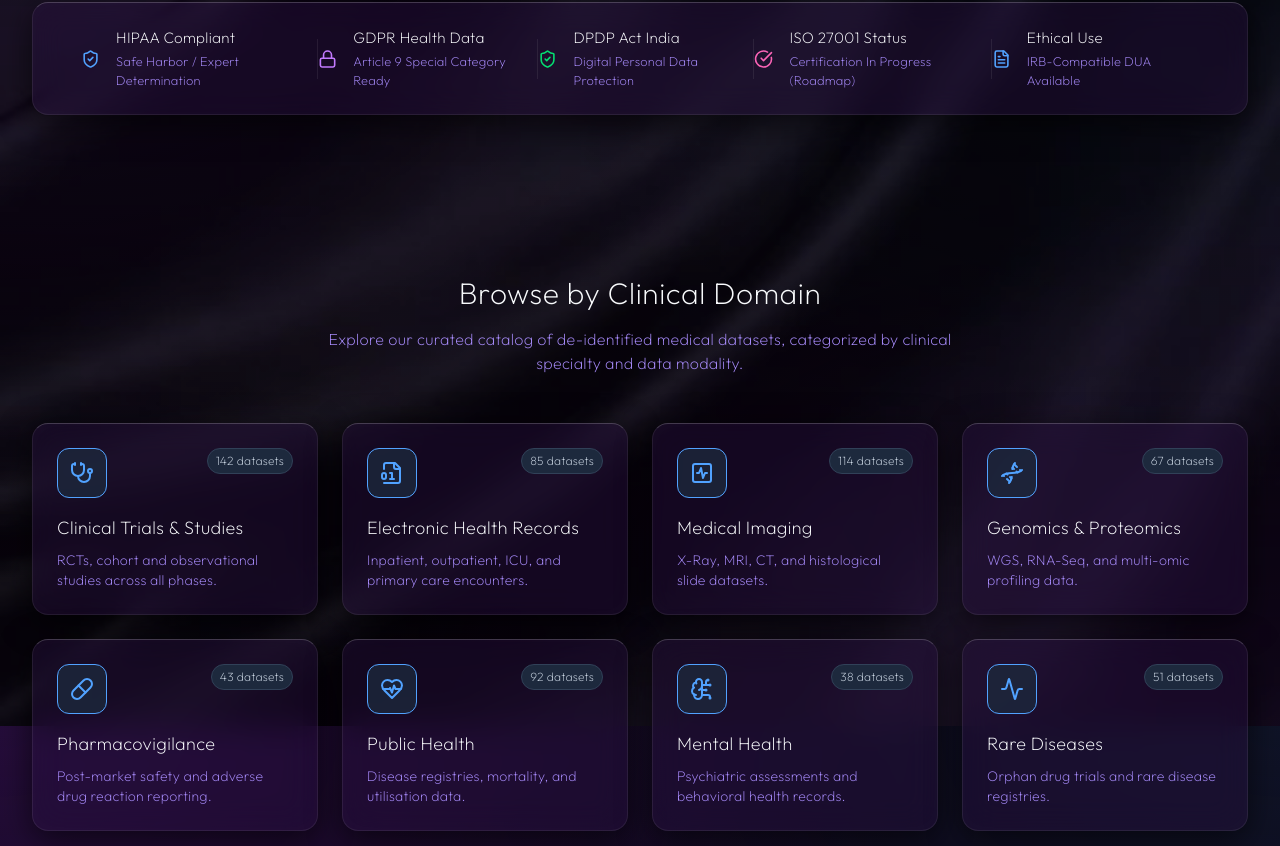
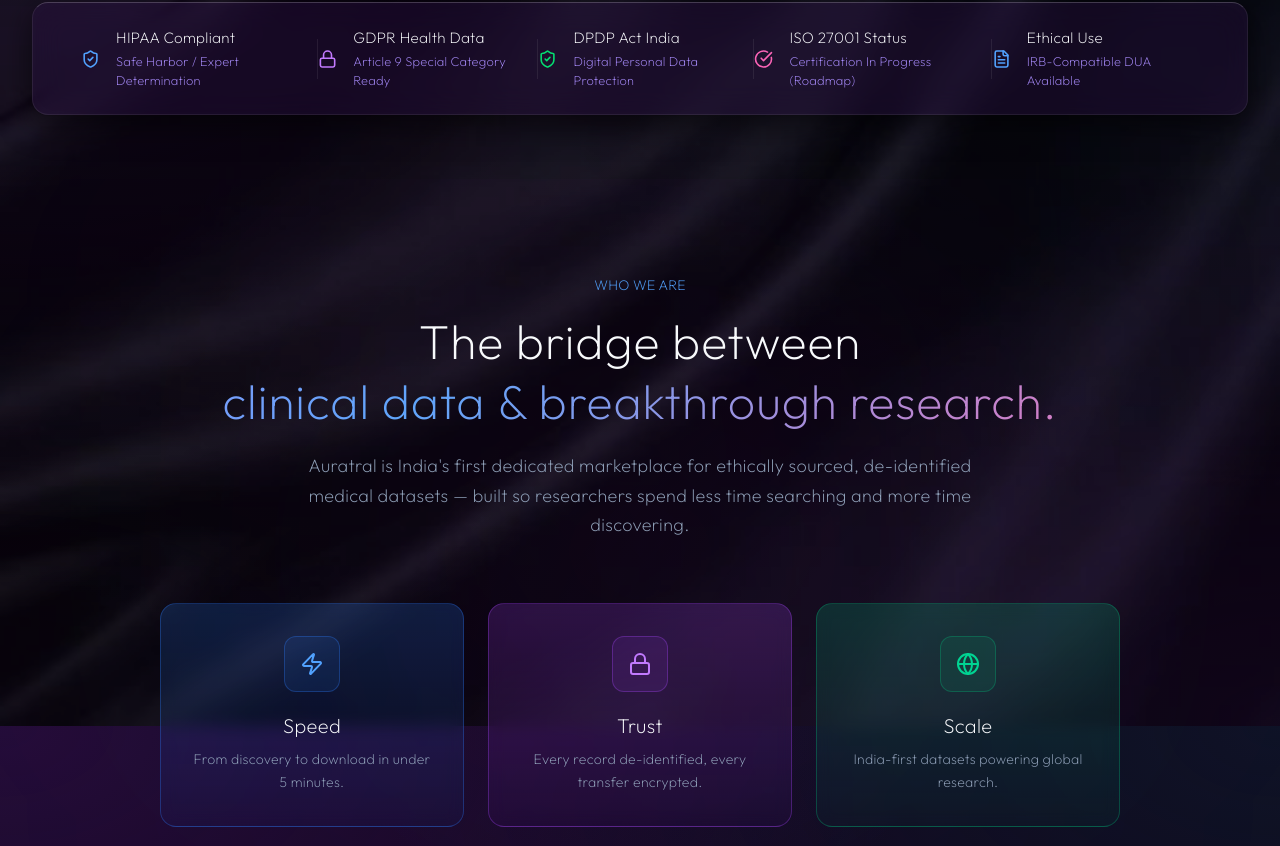
Before and after one commit to christopherjeremy/Auratral_MVP, a React (Vite) app: page /#/ in a window 1280 px wide. Shown: the part 874-1720 px from the top of the page. Built offline with nearby package versions, Linux system fonts and the light colour scheme; no server answers; the database is empty.

Commit message:
feat: add crisp About section to home page with smooth-scroll footer link

```diff
--- /dev/null
+++ b/src/components/Home/About.jsx
@@ -0,0 +1,100 @@
+import React from 'react';
+import { motion } from 'framer-motion';
+import { Zap, Globe, Lock } from 'lucide-react';
+
+const About = () => {
+    const pillars = [
+        {
+            icon: Zap,
+            title: 'Speed',
+            desc: 'From discovery to download in under 5 minutes.',
+            color: 'blue',
+        },
+        {
+            icon: Lock,
+            title: 'Trust',
+            desc: 'Every record de-identified, every transfer encrypted.',
+            color: 'purple',
+        },
+        {
+            icon: Globe,
+            title: 'Scale',
+            desc: 'India-first datasets powering global research.',
+            color: 'emerald',
+        },
+    ];
+
+    const colors = {
+        blue: { bg: 'from-blue-500/20 to-blue-600/5', border: 'border-blue-500/30', icon: 'text-blue-400', glow: 'bg-blue-500/10', ring: 'group-hover:shadow-blue-500/20' },
+        purple: { bg: 'from-purple-500/20 to-purple-600/5', border: 'border-purple-500/30', icon: 'text-purple-400', glow: 'bg-purple-500/10', ring: 'group-hover:shadow-purple-500/20' },
+        emerald: { bg: 'from-emerald-500/20 to-emerald-600/5', border: 'border-emerald-500/30', icon: 'text-emerald-400', glow: 'bg-emerald-500/10', ring: 'group-hover:shadow-emerald-500/20' },
+    };
+
+    return (
+        <section id="about" className="relative py-24 overflow-hidden">
+            {/* Ambient glow */}
+            <div className="absolute top-1/2 left-1/2 -translate-x-1/2 -translate-y-1/2 w-[700px] h-[700px] bg-purple-500/5 rounded-full blur-[180px] pointer-events-none"></div>
+
+            <div className="container mx-auto px-8 max-w-5xl relative z-10">
+
+                {/* Headline */}
+                <motion.div
+                    initial={{ opacity: 0, y: 30 }}
+                    whileInView={{ opacity: 1, y: 0 }}
+                    viewport={{ once: true, amount: 0.4 }}
+                    transition={{ duration: 0.6, ease: 'easeOut' }}
+                    className="text-center mb-16"
+                >
+                    <p className="text-sm font-semibold uppercase tracking-[0.2em] text-blue-400 mb-4">Who we are</p>
+                    <h2 className="text-3xl md:text-5xl font-extrabold text-primary leading-tight mb-5">
+                        The bridge between <br className="hidden md:block" />
+                        <span className="text-gradient">clinical data & breakthrough research.</span>
+                    </h2>
+                    <p className="text-slate-400 text-lg max-w-2xl mx-auto leading-relaxed">
+                        Auratral is India's first dedicated marketplace for ethically sourced, de-identified medical datasets — built so researchers spend less time searching and more time discovering.
+                    </p>
+                </motion.div>
+
+                {/* Three pillars */}
+                <motion.div
+                    className="grid grid-cols-1 md:grid-cols-3 gap-6"
+                    initial="hidden"
+                    whileInView="visible"
+                    viewport={{ once: true, amount: 0.3 }}
+                    variants={{
+                        hidden: { opacity: 0 },
+                        visible: {
+                            opacity: 1,
+                            transition: { staggerChildren: 0.15 }
+                        }
+                    }}
+                >
+                    {pillars.map((p) => {
+                        const c = colors[p.color];
+                        const Icon = p.icon;
+                        return (
+                            <motion.div
+                                key={p.title}
+                                variants={{
+                                    hidden: { opacity: 0, y: 30, scale: 0.95 },
+                                    visible: { opacity: 1, y: 0, scale: 1, transition: { type: 'spring', stiffness: 80, damping: 14 } }
+                                }}
+                                className={`group relative bg-gradient-to-b ${c.bg} backdrop-blur-sm border ${c.border} rounded-2xl p-8 text-center hover:shadow-2xl ${c.ring} transition-all duration-500 cursor-default`}
+                            >
+                                {/* Icon circle */}
+                                <div className={`mx-auto w-14 h-14 rounded-xl ${c.glow} border ${c.border} flex items-center justify-center mb-5 group-hover:scale-110 transition-transform duration-300`}>
+                                    <Icon size={24} className={c.icon} />
+                                </div>
+                                <h3 className="text-xl font-bold text-primary mb-2">{p.title}</h3>
+                                <p className="text-sm text-slate-400 leading-relaxed">{p.desc}</p>
+                            </motion.div>
+                        );
+                    })}
+                </motion.div>
+
+            </div>
+        </section>
+    );
+};
+
+export default About;
--- a/src/components/Layout/Footer.jsx
+++ b/src/components/Layout/Footer.jsx
@@ -1,9 +1,28 @@
 import React from 'react';
-import { Link } from 'react-router-dom';
+import { Link, useNavigate, useLocation } from 'react-router-dom';
 import { ShieldCheck, Lock, Activity } from 'lucide-react';
 import './Footer.css';
 
 const Footer = () => {
+    const navigate = useNavigate();
+    const location = useLocation();
+
+    const handleAboutClick = (e) => {
+        e.preventDefault();
+        if (location.pathname === '/') {
+            // Already on home page — just scroll
+            const el = document.getElementById('about');
+            if (el) el.scrollIntoView({ behavior: 'smooth' });
+        } else {
+            // Navigate home, then scroll after render
+            navigate('/');
+            setTimeout(() => {
+                const el = document.getElementById('about');
+                if (el) el.scrollIntoView({ behavior: 'smooth' });
+            }, 300);
+        }
+    };
+
     return (
         <footer className="footer border-t border-glass-border">
             <div className="container mx-auto px-8 max-w-7xl py-8">
@@ -24,7 +43,7 @@ const Footer = () => {
                         <Link to="/gallery" className="hover:text-blue-400 transition-colors">Gallery</Link>
                         <Link to="/pricing" className="hover:text-blue-400 transition-colors">Pricing</Link>
                         <Link to="/custom-request" className="hover:text-blue-400 transition-colors">Enterprise</Link>
-                        <Link to="/about" className="hover:text-blue-400 transition-colors">About</Link>
+                        <a href="/#about" onClick={handleAboutClick} className="hover:text-blue-400 transition-colors cursor-pointer">About</a>
                         <Link to="/legal/privacy" className="hover:text-blue-400 transition-colors">Privacy</Link>
                     </div>
 
--- a/src/pages/Home.jsx
+++ b/src/pages/Home.jsx
@@ -1,6 +1,7 @@
 import React from 'react';
 import Hero from '../components/Home/Hero';
 import ComplianceBar from '../components/Home/ComplianceBar';
+import About from '../components/Home/About';
 import CategoryShowcase from '../components/Home/CategoryShowcase';
 import FeaturedDatasets from '../components/Home/FeaturedDatasets';
 import HowItWorks from '../components/Home/HowItWorks';
@@ -14,6 +15,7 @@ const Home = () => {
         <div className="home-container">
             <Hero />
             <ComplianceBar />
+            <About />
             <CategoryShowcase />
             <FeaturedDatasets />
             <HowItWorks />
```
